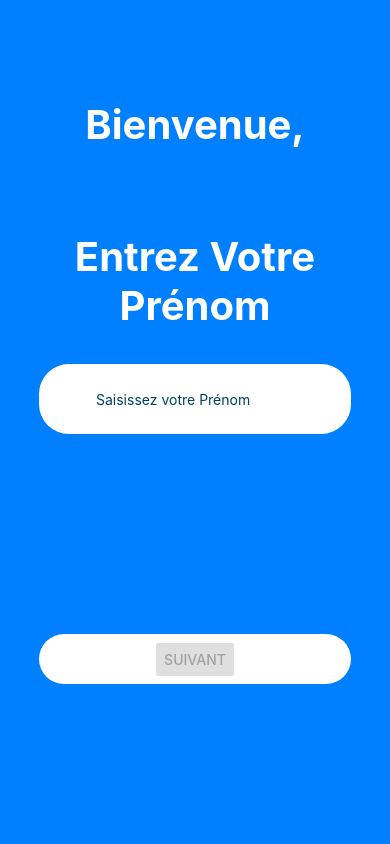
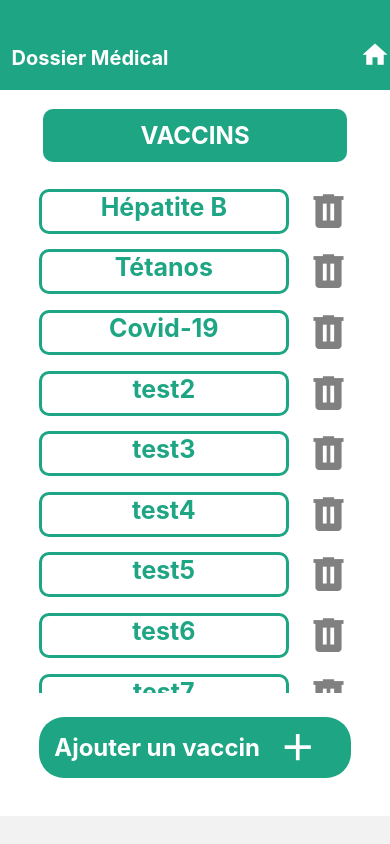
Before and after one commit to capucine-bois/PLD-SMART, a React Native app in the folder PLD-SMARTT/: screen /DosMedVaccins in a window 390 px wide. Built offline with nearby package versions, Linux system fonts and the light colour scheme.

Commit message:
add vaccins

```diff
--- a/PLD-SMARTT/App.js
+++ b/PLD-SMARTT/App.js
@@ -16,6 +16,7 @@ import DosMedAllergiesAj from './DossierMedical/dosMedAllergiesAj'
 import DosMedIndicateurs from './DossierMedical/dosMedIndicateurs'
 import DosMedIndicateursAj from './DossierMedical/dosMedIndicateursAj'
 import DosMedPathologies from './DossierMedical/dosMedPathologies'
+import DosMedVaccins from './DossierMedical/dosMedVaccins'
 
 
 import React, {useEffect} from "react"
@@ -64,6 +65,7 @@ export default function App() {
         <Stack.Screen initialParams={{'url':urlBack}} name="DosMedIndicateurs" component={DosMedIndicateurs}   />
         <Stack.Screen initialParams={{'url':urlBack}} name="DosMedIndicateursAj" component={DosMedIndicateursAj}   />
         <Stack.Screen initialParams={{'url':urlBack}} name="DosMedPathologies" component={DosMedPathologies}   />
+        <Stack.Screen initialParams={{'url':urlBack}} name="DosMedVaccins" component={DosMedVaccins}   />
 
       </Stack.Navigator>
 
--- /dev/null
+++ b/PLD-SMARTT/DossierMedical/dosMedVaccins.js
@@ -0,0 +1,224 @@
+import React, {useState} from 'react';
+import {StyleSheet, Text, ScrollView, View, TouchableOpacity, TouchableHighlight, Modal} from 'react-native';
+import MaterialCommunityIcons from 'react-native-vector-icons/MaterialCommunityIcons';
+import {StatusBar} from "expo-status-bar";
+
+function Bouton(props){
+    return (
+        <TouchableOpacity style={props.styleButton} onPress={props.onPress}>
+            <Text style={props.styleText}>
+                {props.text}
+            </Text>
+            <MaterialCommunityIcons style= {props.styleIcone} name={props.icone} color="#fff" size={45}/>
+        </TouchableOpacity>
+    )
+}
+
+function PopUp(props) {
+    return (
+        <View style={styles.centeredView}>
+            <Modal
+                animationType="slide"
+                transparent={true}
+                visible={props.modalVisibility}
+            >
+                <View style={styles.centeredView}>
+                    <View style={styles.modalView}>
+                        <Text style={styles.textModal}>Supprimer ?</Text>
+                        <View style={styles.boutonsModalView}>
+                            <TouchableOpacity
+                                style={styles.btnOui}
+                                onPress={() => {
+                                }}
+                            >
+                                <Text style={styles.text}>Oui</Text>
+                            </TouchableOpacity>
+                            <TouchableOpacity
+                                style={[styles.btnNon]}
+                                onPress={() => {
+                                    props.setter();
+                                }}
+                            >
+                                <Text style={styles.text}>Non</Text>
+                            </TouchableOpacity>
+                        </View>
+                    </View>
+                </View>
+            </Modal>
+        </View>
+    )
+}
+
+function DosMedVaccins({navigation}) {
+    const vaccins =["Hépatite B","Tétanos","Covid-19","test2","test3","test4","test5","test6","test7","test8"]
+    const prenom = "Gérard"
+    const nom = "Dupont".toUpperCase()
+    const [modalVisible, setModalVisible] = useState(false);
+
+    const toggleModalVisible = () => {
+        setModalVisible(false);
+    }
+    return(
+        <View style={styles.container}>
+            <View style={styles.headerBtn}>
+                <Text style={styles.text2}>
+                    Dossier Médical
+                </Text>
+                <PopUp modalVisibility={modalVisible} setter={toggleModalVisible}/>
+                <TouchableOpacity>
+                    <MaterialCommunityIcons style= {{marginRight:"5%"}} name='home' color="#fff" size={30} onPress={() =>  navigation.navigate('Accueil', {
+                        prenom: prenom,
+                        nom: nom,
+                    })}/>
+                </TouchableOpacity>
+            </View>
+            <View style = {styles.titre}>
+                <Text style={styles.text}>
+                    VACCINS
+                </Text>
+            </View>
+            <ScrollView style={{height:"63%"}}>
+                <StatusBar style="auto" />
+                {vaccins.map((element,index) => (
+                    <TouchableHighlight key={`${element}-${index}`} style={styles.vaccin} underlayColor="white">
+                        <View style={styles.containerVaccin}>
+                            <View style={styles.elementsView}>
+                                <Text style={styles.text3}>
+                                    {element}
+                                </Text>
+                            </View>
+                            <MaterialCommunityIcons style = {styles.iconChevron} name='trash-can' color="grey" size={45} onPress={()=>{setModalVisible(true)}}/>
+                        </View>
+                    </TouchableHighlight>
+                ))}
+            </ScrollView>
+
+            <View style={{height:"15%"}}>
+                <Bouton styleButton={styles.nouveauVaccinBtn} styleText={styles.text} onPress={() =>  navigation.navigate('DosMedVaccinsAj', {
+                })} text="Ajouter un vaccin" icone="plus" styleIcone ={styles.iconDossier}/>
+            </View>
+        </View>
+    )
+
+}
+
+export default DosMedVaccins
+
+const styles = StyleSheet.create({
+    vaccin:{
+        backgroundColor: "#ffffff",
+        width:"80%",
+        alignSelf:"center",
+        margin:"2%",
+    },
+    containerVaccin:{
+        flexDirection:"row",
+        justifyContent:"space-between",
+    },
+    elementsView:{
+        borderRadius: 10,
+        borderWidth : 3,
+        width:"80%",
+        borderColor: "#1EA584",
+        alignItems:"center"
+    },
+    titre:{
+        backgroundColor: "#1EA584",
+        borderRadius: 10,
+        paddingHorizontal : "25%",
+        paddingVertical: "3%",
+        alignSelf:"center",
+        margin:"5%",
+    },
+    nouveauVaccinBtn: {
+        width: "80%",
+        flexDirection:"row",
+        borderRadius: 25,
+        height: "50%",
+        alignItems: "center",
+        alignSelf:"center",
+        justifyContent: "space-evenly",
+        backgroundColor: "#1EA584",
+        marginTop:"6%"
+    },
+    text: {
+        fontSize: 24,
+        fontWeight: 'bold',
+        color: "#fff",
+        alignSelf:"center"
+    },
+    iconDossier: {
+        marginRight:"5%"
+    },
+    headerBtn: {
+        width: "100%",
+        height: "11%",
+        display:"flex",
+        flexDirection:"row",
+        alignItems:"flex-end",
+        paddingBottom:20,
+        backgroundColor: "#1EA584"
+
+    },
+    container: {
+        backgroundColor: '#ffffff'
+    },
+    text2: {
+        fontSize: 20,
+        textAlign:"center",
+        fontWeight: 'bold',
+        color: "#fff",
+        flex: 1,
+
+    },
+    text3: {
+        fontSize: 25,
+        fontWeight: 'bold',
+        color: "#1EA584",
+        textAlign:"center"
+    },
+    centeredView: {
+        flex: 1,
+        justifyContent: "center",
+        alignItems: "center",
+    },
+    modalView: {
+        height: "25%",
+        width: "90%",
+        backgroundColor: "#C4C4C4",
+        borderRadius: 20,
+        padding: "5%",
+    },
+    boutonsModalView:{
+        flexDirection:"row",
+        justifyContent:"space-between"
+    },
+    btnOui: {
+        width: "45%",
+        flexDirection:"row",
+        borderRadius: 10,
+        height: "70%",
+        alignItems: "center",
+        justifyContent: "space-evenly",
+        backgroundColor: "red",
+        marginTop:"10%"
+    },
+    btnNon: {
+        width: "45%",
+        flexDirection:"row",
+        borderRadius: 10,
+        height: "70%",
+        alignItems: "center",
+        justifyContent: "space-evenly",
+        backgroundColor: "#695353",
+        marginTop:"10%"
+    },
+    textModal: {
+        marginTop:"5%",
+        fontSize: 23,
+        fontWeight: 'bold',
+        color: "#000",
+        alignSelf:"center"
+    },
+
+})
--- a/PLD-SMARTT/DossierMedical/dossierMedical.js
+++ b/PLD-SMARTT/DossierMedical/dossierMedical.js
@@ -57,7 +57,7 @@ function DossierMedical({navigation}) {
             <Bouton styleButton={styles.etiquette}  styleText={styles.textEtiquette} onPress={() =>  navigation.navigate('DosMedPathologies')}
                     text="Pathologies" />
             <Text style={styles.textContenuEtiquette}>Hypertension artérielle</Text>
-            <Bouton styleButton={styles.etiquette}  styleText={styles.textEtiquette} onPress={() =>  navigation.navigate('DosMedAllergies')}
+            <Bouton styleButton={styles.etiquette}  styleText={styles.textEtiquette} onPress={() =>  navigation.navigate('DosMedVaccins')}
                     text="Vaccins" />
             <View>
             </View>
```
